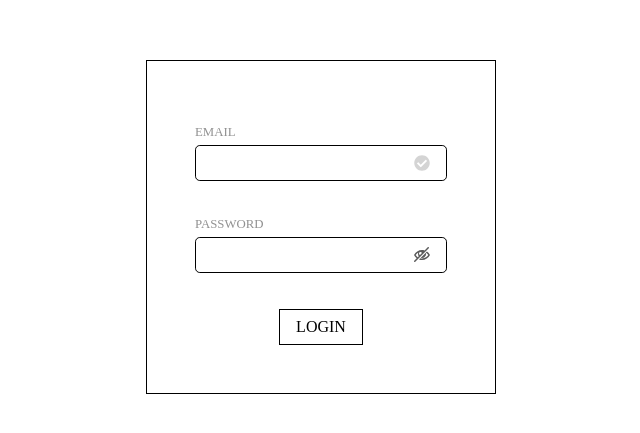
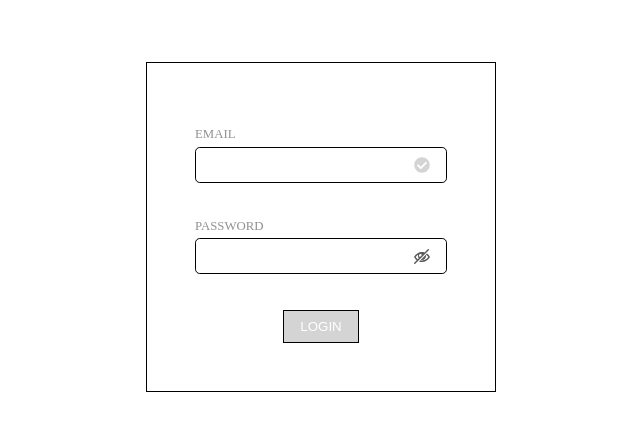
Before and after one commit to Sara-Jo/wanted-pre-onboarding-challenge-fe-1, a Next.js app in the folder client/: page /login in a window 1280 px wide. Shown: the part 173-606 px from the top of the page, without its empty margins (319-959 px from the left). Built offline with nearby package versions, Linux system fonts and the light colour scheme.

Commit message:
[style] 포인트 컬러 수정

```diff
--- a/client/src/pages/login.tsx
+++ b/client/src/pages/login.tsx
@@ -50,6 +50,8 @@ export default function Login() {
     }
   };
 
+  const handleLoginSubmit = (e: React.FormEvent<HTMLButtonElement>) => {};
+
   return (
     <Container>
       <LoginContainer>
@@ -62,7 +64,7 @@ export default function Login() {
               onBlur={handleOnblur}
             />
             <i>
-              <FaCheckCircle color={isEmailValid ? "#22AEAE" : "#D4D4D4"} />
+              <FaCheckCircle color={isEmailValid ? "#7286D3" : "#D4D4D4"} />
             </i>
             <span>{emailErrorMessage}</span>
           </InputWrapper>
@@ -77,14 +79,20 @@ export default function Login() {
               {isPasswordHidden ? (
                 <ImEyeBlocked size="16" color="#5B5B5B" />
               ) : (
-                <ImEye size="16" color="#22AEAE" />
+                <ImEye size="16" color="#7286D3" />
               )}
             </i>
             <span>{passwordErrorMessage}</span>
           </InputWrapper>
         </InputContainer>
         <LoginButtonContainer>
-          <LoginButton>LOGIN</LoginButton>
+          <LoginButton
+            type="submit"
+            disabled={!isEmailValid || password.length < 8}
+            onSubmit={handleLoginSubmit}
+          >
+            LOGIN
+          </LoginButton>
         </LoginButtonContainer>
       </LoginContainer>
     </Container>
@@ -145,8 +153,15 @@ const LoginButtonContainer = styled.div`
   justify-content: center;
 `;
 
-const LoginButton = styled.div`
+const LoginButton = styled.button`
   border: 1px solid black;
   padding: 0.5rem 1rem;
   margin-top: 1rem;
+  background-color: #7286d3;
+  color: white;
+  cursor: pointer;
+  &:disabled {
+    background-color: #d4d4d4;
+    cursor: not-allowed;
+  }
 `;
```
